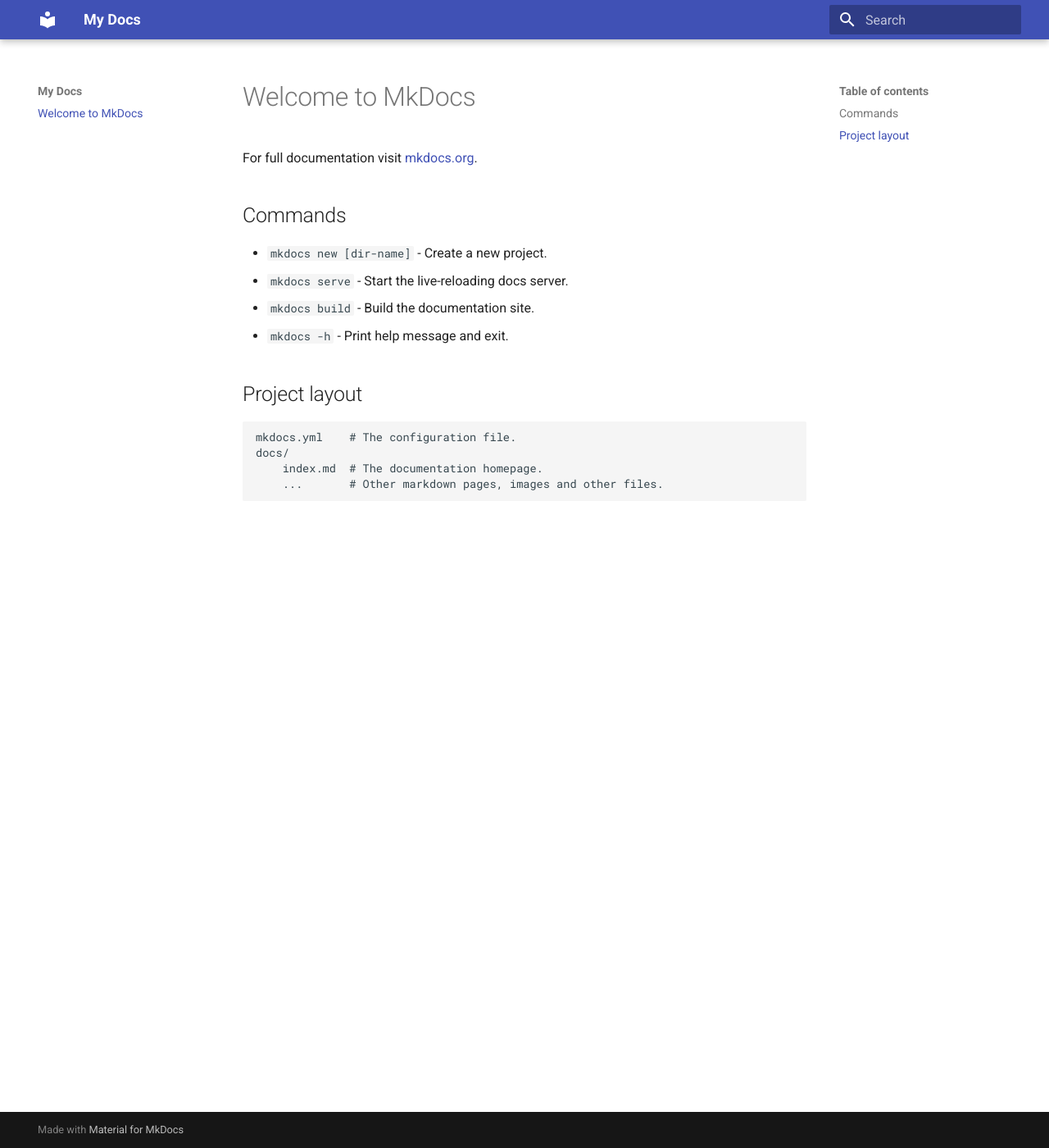
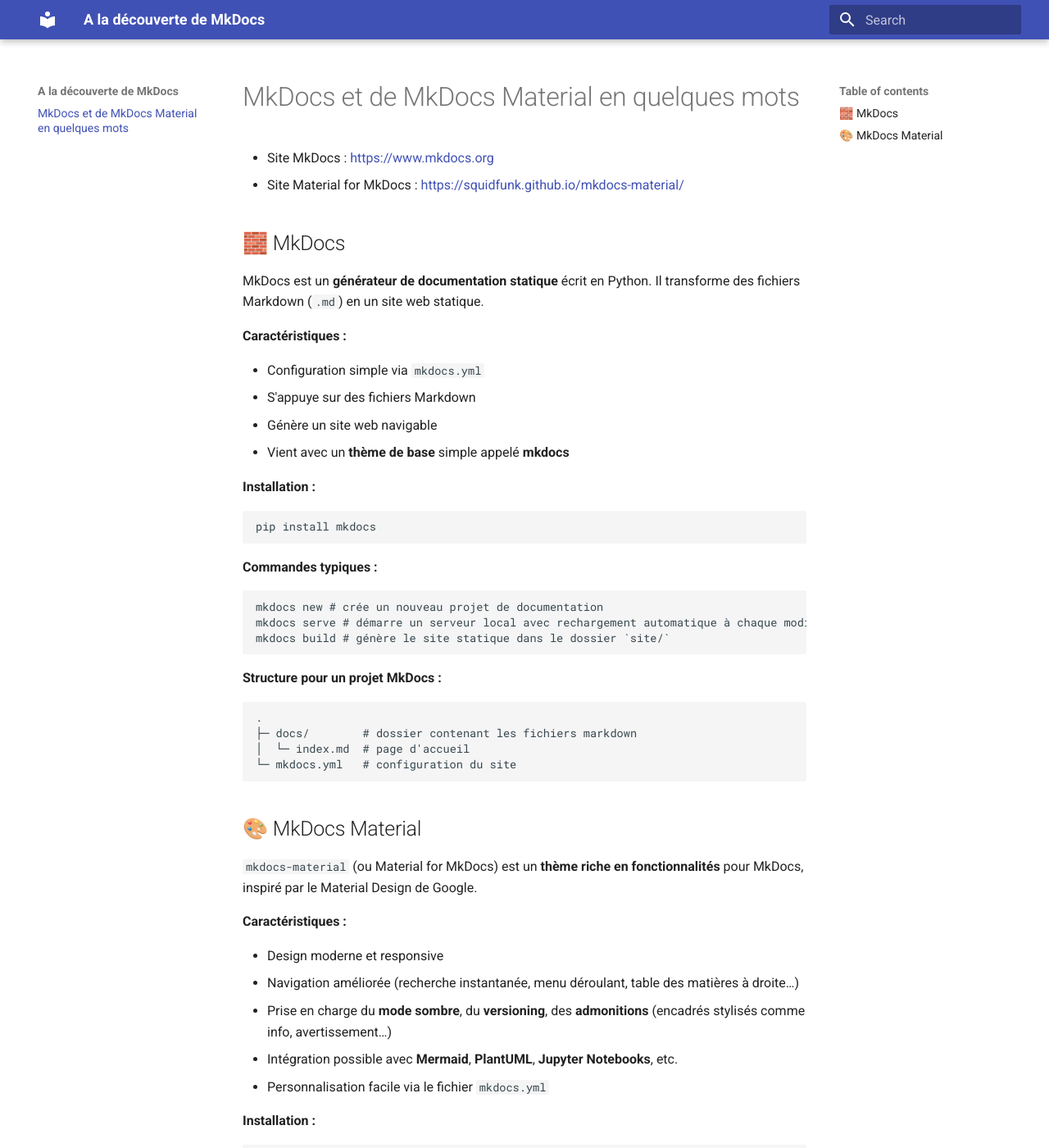
Before and after one commit to iblasquez/mkdocs-gh-pages, an MkDocs documentation site: the page built from docs/index.md, in a window 1280 px wide and 1400 px high. Shown: the whole window at 82% size. Built offline with MkDocs 1.6.1 and Material for MkDocs 9.7.7, drawn with Linux system fonts in a browser that asks for light colours; some of the changed text lies outside the part shown.

Commit message:
Personnalisation du modèle généré par mkdocs new

````diff
--- a/docs/index.md
+++ b/docs/index.md
@@ -1,17 +1,68 @@
-# Welcome to MkDocs
+# MkDocs et de MkDocs Material en quelques mots
 
-For full documentation visit [mkdocs.org](https://www.mkdocs.org).
+- Site MkDocs : <https://www.mkdocs.org>
+- Site Material for MkDocs : <https://squidfunk.github.io/mkdocs-material/>
 
-## Commands
+## 🧱 MkDocs
 
-* `mkdocs new [dir-name]` - Create a new project.
-* `mkdocs serve` - Start the live-reloading docs server.
-* `mkdocs build` - Build the documentation site.
-* `mkdocs -h` - Print help message and exit.
+MkDocs est un **générateur de documentation statique** écrit en Python. Il transforme des fichiers Markdown (`.md`) en un site web statique.
 
-## Project layout
+**Caractéristiques :**
 
-    mkdocs.yml    # The configuration file.
-    docs/
-        index.md  # The documentation homepage.
-        ...       # Other markdown pages, images and other files.
+- Configuration simple via `mkdocs.yml`
+- S'appuye sur des fichiers Markdown
+- Génère un site web navigable
+- Vient avec un **thème de base** simple appelé **mkdocs**
+
+**Installation :**
+
+```bash
+pip install mkdocs
+```
+
+**Commandes typiques :**
+
+```bash
+mkdocs new # crée un nouveau projet de documentation
+mkdocs serve # démarre un serveur local avec rechargement automatique à chaque modification
+mkdocs build # génère le site statique dans le dossier `site/`
+```
+
+**Structure pour un projet MkDocs :**
+
+``` { .sh .no-copy }
+.
+├─ docs/        # dossier contenant les fichiers markdown
+│  └─ index.md  # page d'accueil
+└─ mkdocs.yml   # configuration du site
+```
+
+## 🎨 MkDocs Material
+
+`mkdocs-material` (ou Material for MkDocs) est un **thème riche en fonctionnalités** pour MkDocs, inspiré par le Material Design de Google.
+
+**Caractéristiques :**
+
+- Design moderne et responsive
+- Navigation améliorée (recherche instantanée, menu déroulant, table des matières à droite…)
+- Prise en charge du **mode sombre**, du **versioning**, des **admonitions** (encadrés stylisés comme info, avertissement…)
+- Intégration possible avec **Mermaid**, **PlantUML**, **Jupyter Notebooks**, etc.
+- Personnalisation facile via le fichier `mkdocs.yml`
+
+**Installation :**
+
+```bash
+pip install mkdocs-material
+```
+
+*Remarque :* **mkdocs-material** *installe automatiquement les versions compatibles de toutes les dépendances : MkDocs, Markdown, Pygments et les extensions Markdown pour Python en s'efforçant de prendre en charge les dernières versions : il n’est donc pas nécessaire d'installer ces paquets séparément.*
+Ainsi, installer directement **mkdocs-material** ne nécessite pas d'installer mkdocs.
+
+**Prise en compte du theme material par MkDocs :**
+
+Pour être pris en compte par MkDocs, le thème **material** devra être ajouté dans le fichier de configuration **`mkdocs.yml`** :
+
+```yaml
+theme:
+  name: material
+```
--- a/mkdocs.yml
+++ b/mkdocs.yml
@@ -1,4 +1,4 @@
-site_name: My Docs
+site_name: A la découverte de MkDocs
 site_url: https://iblasquez.github.io/mkdocs-gh-pages
 
 theme:
````
